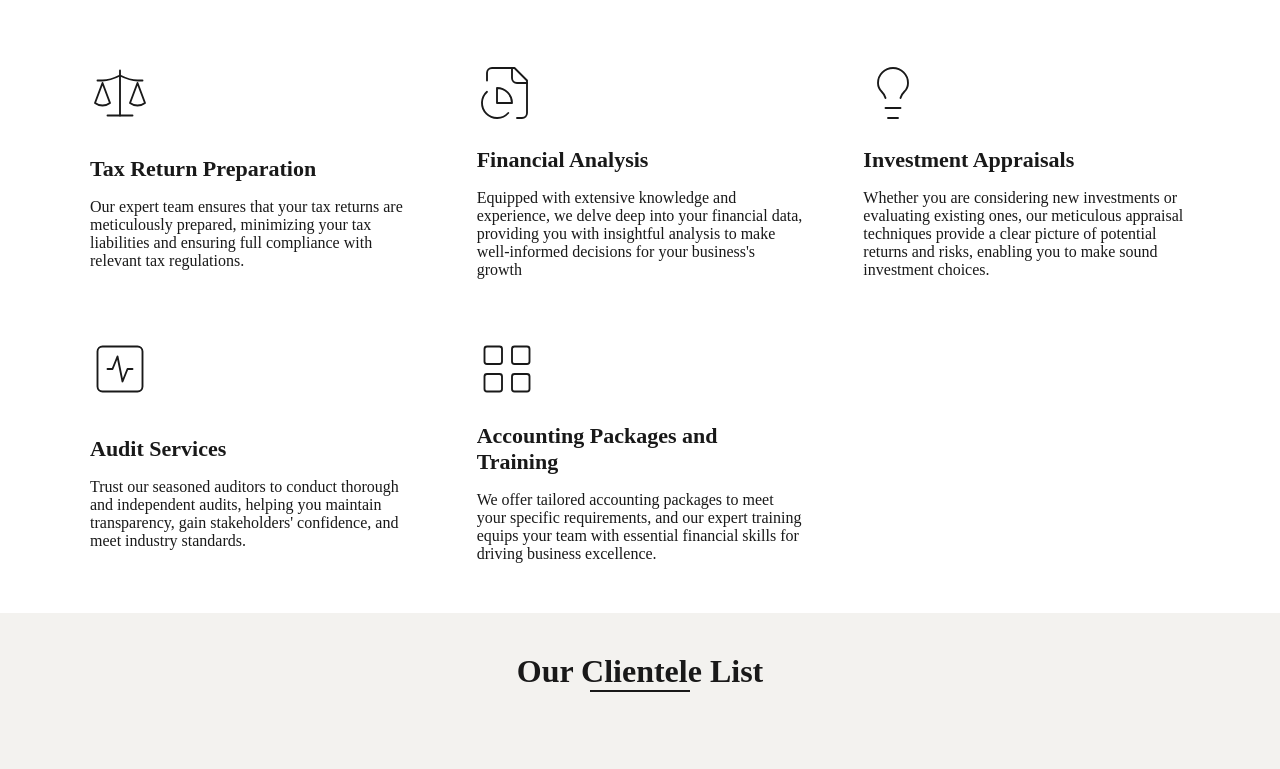
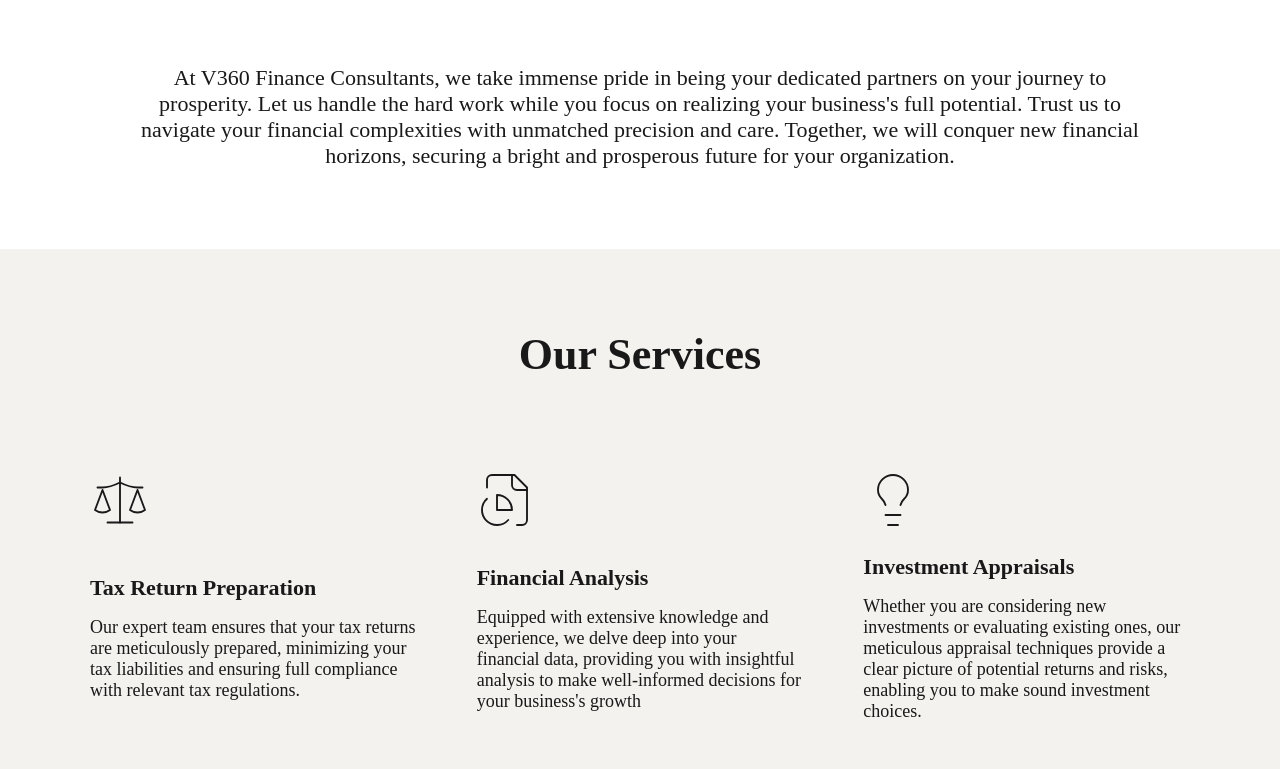
Before and after one commit to Mzala123/v360-Finance-consultants, a plain HTML site: page index.html in a window 1280 px wide. Shown: the part 710-1479 px from the top of the page. Drawn offline with Linux system fonts and the light colour scheme; a web font is replaced by a local one.

Commit message:
services & client list

```diff
--- a/index.html
+++ b/index.html
@@ -20,7 +20,7 @@
            <div class="nav_items close_menu">
                 <svg id="toggle_close" xmlns="http://www.w3.org/2000/svg" width="40" height="40" viewBox="0 0 24 24" fill="none" stroke="currentColor" stroke-width="1" stroke-linecap="round"
                 stroke-linejoin="round" class="lucide lucide-x"><path d="M18 6 6 18"/><path d="m6 6 12 12"/></svg>
-                <a href="">Home</a>
+                <a href="index.html">Home</a>
                 <a href="">About Us</a>
                 <a href="">Contact Us</a>
                 <a href="">Get a Quote </a>
@@ -43,9 +43,20 @@
                  </div>
             </div>
 
+            <div class="success_quote">
+                 <div>
+                    <h1>Your Success is Our Priority</h1>
+                    <div></div>
+                    <p>At V360 Finance Consultants, we take immense pride in being your dedicated partners on your journey
+                        to prosperity. Let us handle the hard work while you focus on realizing your business's full potential.
+                        Trust us to navigate your financial complexities with unmatched precision and care. Together, we will
+                        conquer new financial horizons, securing a bright and prosperous future for your organization.</p>
+                 </div>
+            </div>
+
             <div class="title_service">
                 <h1>Our Services</h1>
-                <div></div>
+                <!-- <div></div> -->
             </div>
 
             <div class="services">
@@ -120,7 +131,7 @@
             <div class="clientelle">
                 <div>
                       <h1>Our Clientele List</h1>
-                      <div></div>
+                      <!-- <div></div> -->
                 </div>
                 <div class="list">
                     <div>
@@ -129,6 +140,9 @@
                     </div>
 
                 </div>
+            </div>
+
+            <div>
 
             </div>
       </main>
--- a/main.css
+++ b/main.css
@@ -210,13 +210,41 @@ main{
 }
 
 
+.success_quote{
+    padding: 80px 40px 80px 40px;
+}
+
+.success_quote > div:nth-child(1){
+    display: flex;
+    justify-content: center;
+    flex-direction: column;
+    align-items: center;
+}
+
+.success_quote > div:nth-child(1) h1{
+    text-align: center;
+    margin-bottom: 80px;
+}
+
+/* .success_quote > div:nth-child(1) div{
+    margin-bottom: 80px;
+    width: 100px;
+    height: 2px;
+    background-color: #191919;
+} */
+
+.success_quote > div:nth-child(1) p{
+    text-align: center;
+}
+
 .title_service{
     display: flex;
-    margin-top: 80px;
-    margin-bottom: 80px;
+    padding-top: 80px;
+    padding-bottom: 80px;
     justify-content: center;
     align-items: center;
     flex-direction: column;
+    background-color: #f3f2ef;
 }
 
 .title_service div{
@@ -226,9 +254,10 @@ main{
 }
 
 .services{
-    padding: 40px;
+    padding: 0 40px 80px;
     display: grid;
     gap: 40px;
+    background-color: #f3f2ef;
 }
 
 
@@ -258,7 +287,6 @@ main{
 
 
 .clientelle{
-    background-color: #f3f2ef;
     margin-top: 40px;
 }
 
@@ -369,9 +397,6 @@ main{
         flex-direction: row;
     }
 
-
-
-
     .intro >div:nth-child(2) img{
         width: 100%;
     }
@@ -405,12 +430,27 @@ main{
         width: 250px;
     }
 
+    .title_service h1, .clientelle > div:nth-child(1) h1, .success_quote > div:nth-child(1) h1{
+        font-size: 40px;
+    }
+
     .services{
         grid-template-columns: 1fr 1fr;
-        padding: 0 80px 0 80px;
+        padding:0 80px 80px;
+    }
+
+    .success_quote{
+        padding: 80px 80px 80px 80px;
     }
 
 
+    .success_quote > div:nth-child(1) p{
+        font-size: 18px;
+    }
+
+    .services .list > div:nth-child(2) p{
+        font-size: 18px;
+    }
 
 }
 
@@ -445,6 +485,7 @@ main{
 
 
 
+
 }
 
 
@@ -470,6 +511,18 @@ main{
         /* width: 90%; */
     }
 
+    .title_service h1, .clientelle > div:nth-child(1) h1, .success_quote > div:nth-child(1) h1{
+        font-size: 44px;
+    }
 
 
+    .success_quote > div:nth-child(1){
+        margin: auto;
+        width: 1024px;
+    }
+
+    .success_quote > div:nth-child(1) p{
+        font-size: 22px;
+    }
+
 }
```
